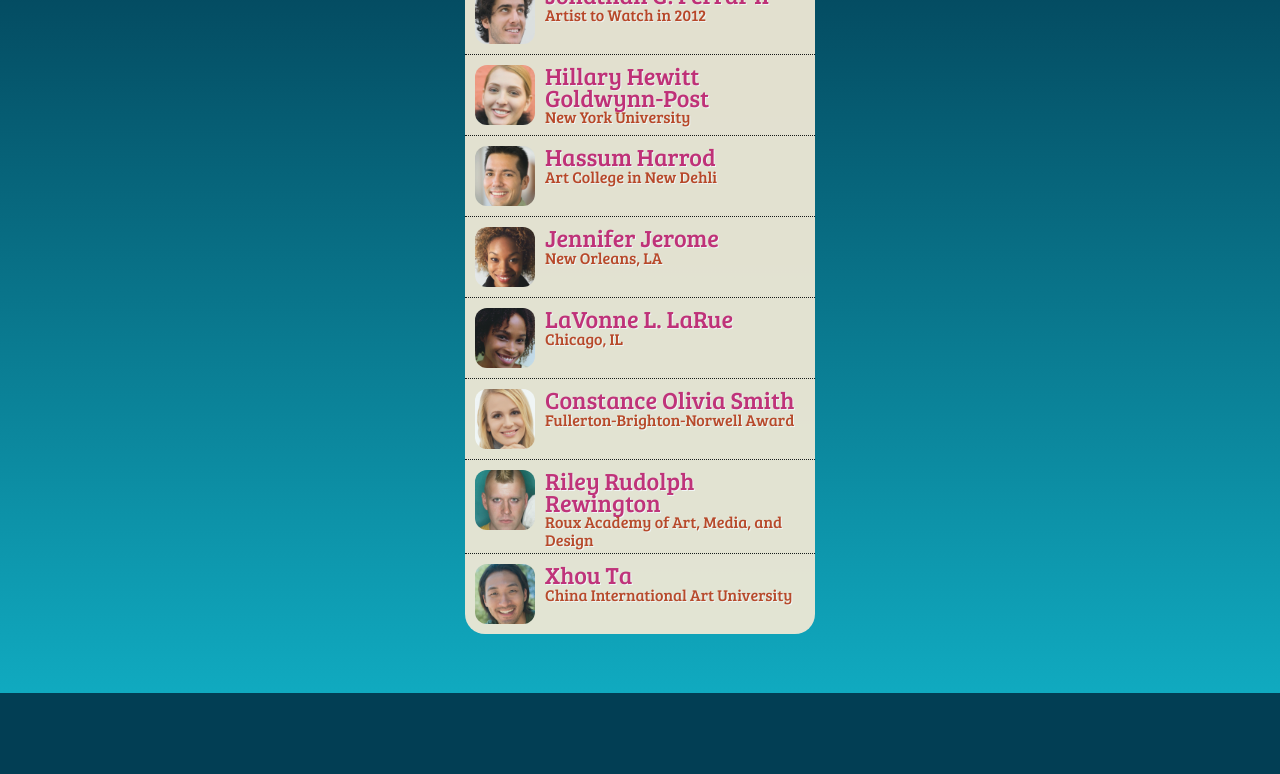
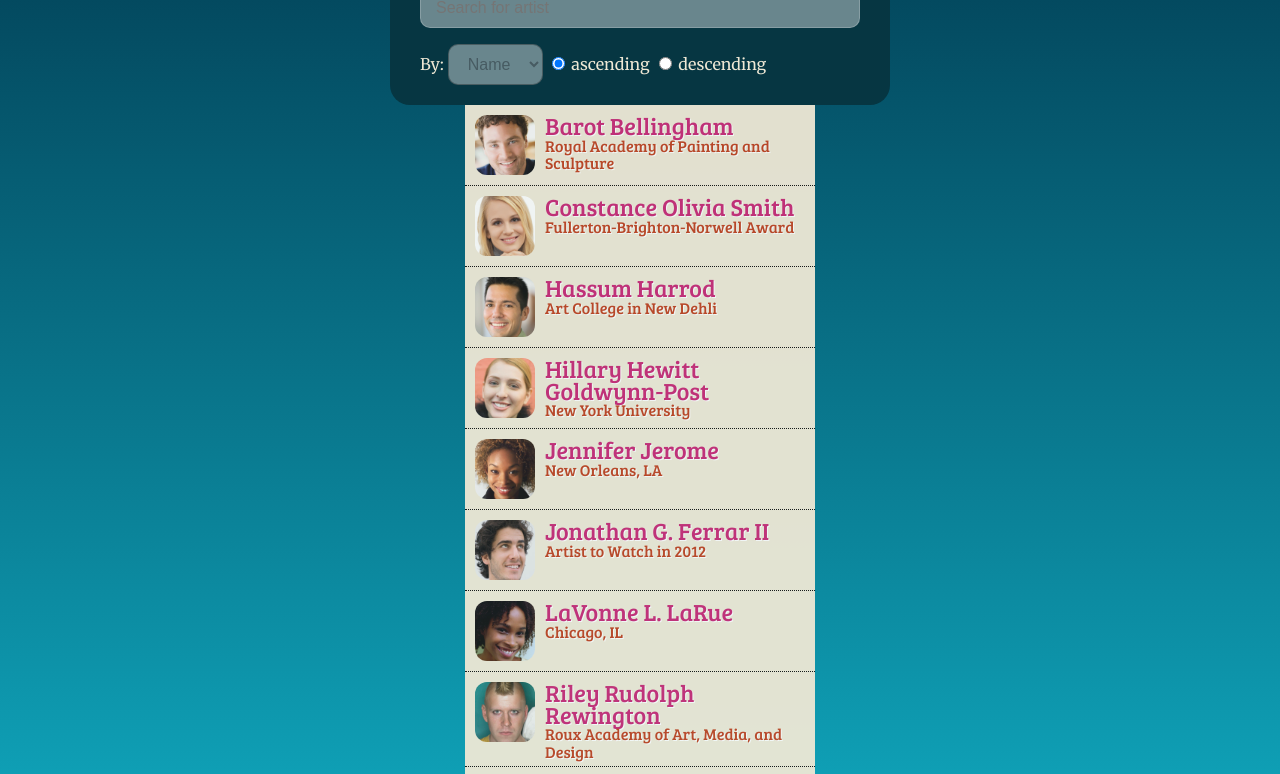
Before and after one commit to gayanvirajith/angular-artist-directory, a website: page index.html in a window 1280 px wide. Shown: the part 107-881 px from the top of the page. Before the commit the page ends 800 px from the top, so only its background shows below. Drawn offline with Linux system fonts and the light colour scheme; a web font is replaced by a local one.

Commit message:
Add search filters using angular orderBy filter

```diff
--- a/css/style.css
+++ b/css/style.css
@@ -188,6 +188,9 @@ a.small {
     background: #09576D;
 }
 
+.search .filters {
+  padding: 1em 0 0 0;
+}
 .search label {
   display: none;
 }
--- a/index.html
+++ b/index.html
@@ -12,9 +12,31 @@
   <script type="text/javascript" src="js/controllers.js"></script>
 </head>
 <body>
-  <div class="main" ng-controller="DirectoryController as myCtrl">
+  <div class="main" ng-controller="DirectoryController as directory">
+    <div class="search">
+      <h1>Artist Directory</h1>
+      <label>Search</label>
+      <input type="text" placeholder="Search for artist" autofocus ng-model="query"/>
+      <div class="filters">
+        <label class="formgroup">By:
+          <select name="artistOrder" ng-model="directory.artistOrder">
+            <option value="name">Name</option>
+            <option value="reknown">Reknow</option>
+          </select>
+        </label>
+        <label class="formgroup">
+          <input type="radio" ng-model="directory.direction" name="direction" checked />
+          ascending
+        </label>
+        <label class="formgroup">
+          <input type="radio" ng-model="directory.direction" name="direction" value="reverse" />
+          descending
+        </label>
+      </div>
+    </div>
     <ul class="artistlist">
-      <li class="artist cf" ng-repeat="item in myCtrl.artists">
+      <li class="artist cf"
+      ng-repeat="item in directory.artists | filter: query | orderBy: directory.artistOrder:directory.direction">
         <img ng-src="images/{{ item.shortname }}_tn.jpg" alt="Photo of {{ item.name }}">
         <h2>{{ item.name }}</h2>
         <h3>{{ item.reknown }}</h3>
--- a/js/controllers.js
+++ b/js/controllers.js
@@ -2,7 +2,7 @@ app.controller('DirectoryController', ['$http', function($http) {
 
   var directory = this;
   directory.artists = [];
-
+  this.artistOrder = "name";
   $http.get('js/data.json').success(function(data) {
     directory.artists = data;
   });
```
